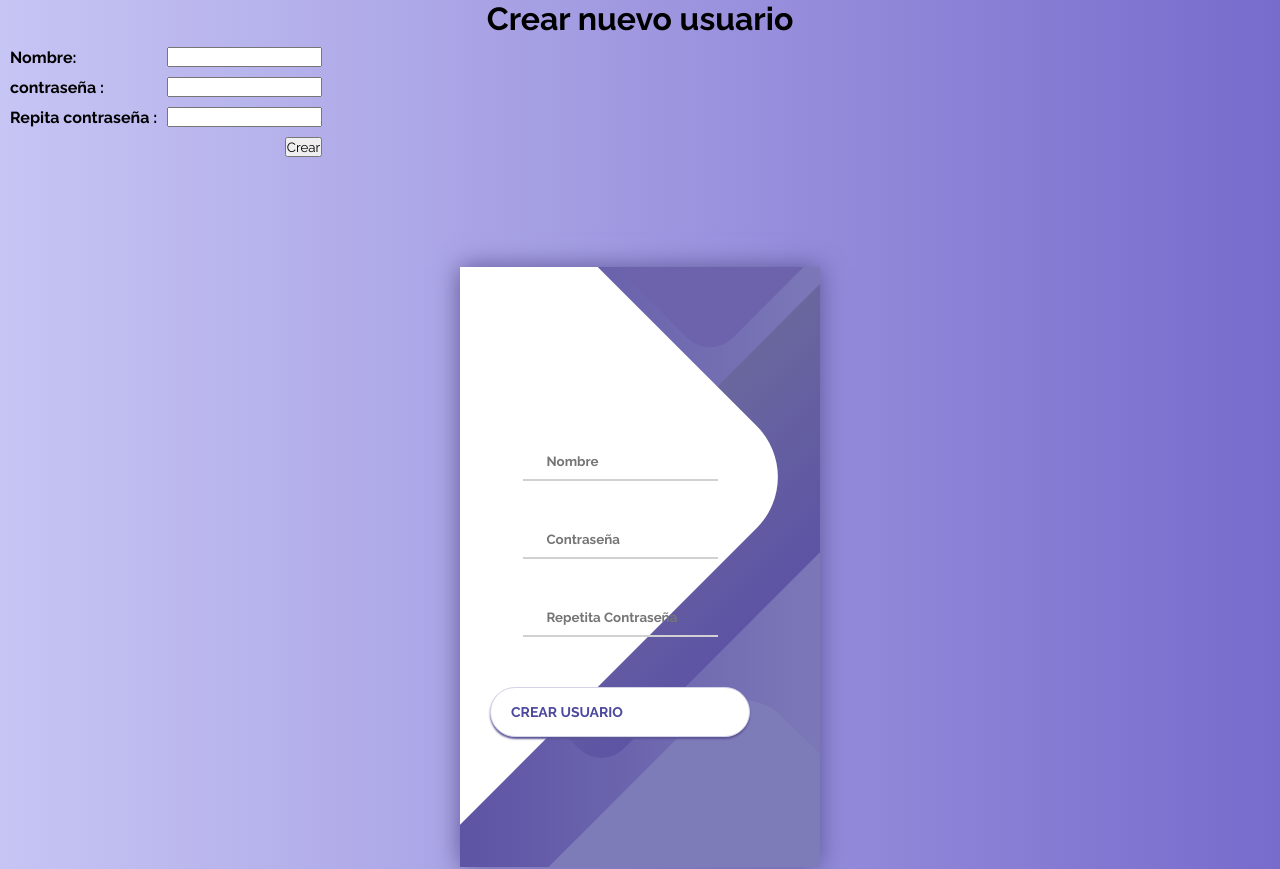
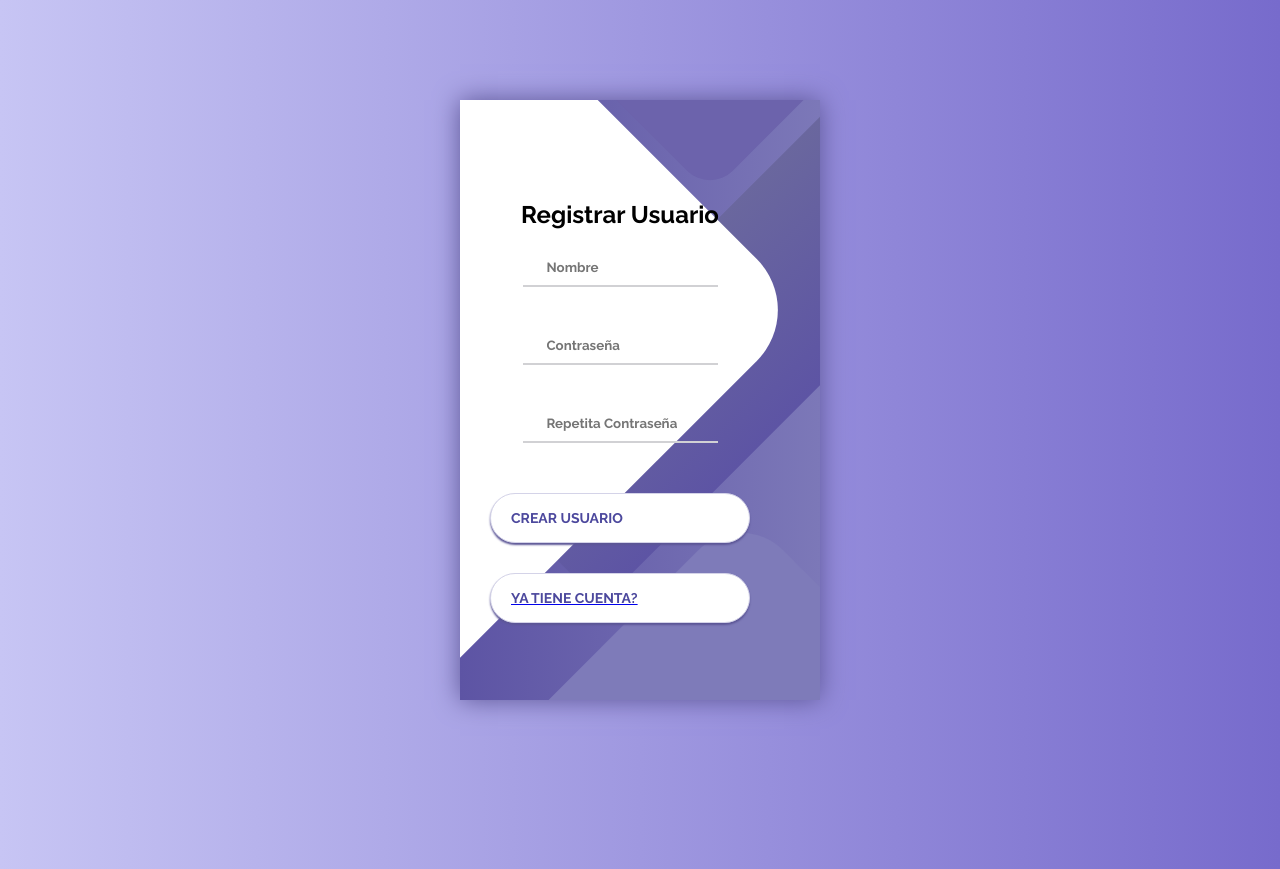
Before and after one commit to finance-leasing-web-app/TFfinanzas, a React (Create React App) app in the folder reactfinanzas/: page /usuario/crear in a window 1280 px wide. Shown: the top 869 px of the page. Built offline with nearby package versions, Linux system fonts and the light colour scheme.

Commit message:
Create User with new Design

```diff
--- a/reactfinanzas/src/Components/CrearUsuario.js
+++ b/reactfinanzas/src/Components/CrearUsuario.js
@@ -1,6 +1,7 @@
 import { useState } from "react";
 import axios from "axios";
 import { useNavigate } from "react-router-dom";
+import { Link } from "react-router-dom";
 
 const CrearUsuario = () => {
     const navigate = useNavigate();
@@ -22,49 +23,14 @@ const CrearUsuario = () => {
     }
     return (
         <div>
-            <h1>Crear nuevo usuario</h1>
-            <form onSubmit={handleSubmit}>
-            <table cellSpacing="10">
-                    <tbody>
-                        <tr>
-                            <th align ="left">
-                                <label>Nombre: </label>
-                            </th>
-                            <td>
-                                <input type="text" name="nombre" onChange={handleChange} />
-                            </td>
-                        </tr>
-                        <tr>
-                            <th align ="left">
-                                <label>contraseña :</label>
-                            </th>
-                            <td>
-                                <input type="password" name="contrasegna" onChange={handleChange} />
-                            </td>
-                        </tr>
-                        <tr>
-                            <th align ="left">
-                                <label>Repita contraseña :</label>
-                            </th>
-                            <td>
-                                <input type="password" nombre="contrasegna_" onChange={handleChange} />
-                            </td>
-                        </tr>
-                        <tr>
-                            <td colSpan="2" align ="right">
-                                <button>Crear</button>
-                            </td>
-                        </tr>
-                    </tbody>
-                </table>
-            </form>
                 <div class="container">
                     <div class="screen">
                         <div class="screen__content">
-                        <form class="login">
+                            <form class="login" onSubmit={handleSubmit}>
+                            <h2>Registrar Usuario</h2>
                                 <div class="login__field">
                                     <i class="login__icon fas fa-user"></i>
-                                <input type="text" class="login__input" placeholder="Nombre" name="nombre" onChange={handleChange}></input>
+                                    <input class="login__input" placeholder="Nombre" type="text" name="nombre" onChange={handleChange}></input>
                                 </div>
                                 <div class="login__field">
                                     <i class="login__icon fas fa-lock"></i>
@@ -75,13 +41,16 @@ const CrearUsuario = () => {
                                     <input type="password" class="login__input" placeholder="Repetita Contraseña" nombre="contrasegna_" onChange={handleChange}></input>
                                 </div>
                                 <button class="button login__submit">
-
                                     <span class="button__text">Crear Usuario</span>
-
                                     <i class="button__icon fas fa-chevron-right"></i>
                                 </button>
+                                <Link to="/">
+                                <button class="button register">
+                                    <span class="button__text">Ya tiene cuenta?</span>
+                                    <i class="button__icon fas fa-chevron-right"></i>
+                                </button>
+                                </Link>
                             </form>
-
                         </div>
                         <div class="screen__background">
                             <span class="screen__background__shape screen__background__shape4"></span>
@@ -92,6 +61,7 @@ const CrearUsuario = () => {
                     </div>
                 </div>
         </div>
+
     );
 }
 
--- a/reactfinanzas/src/Components/LogIn.css
+++ b/reactfinanzas/src/Components/LogIn.css
@@ -87,7 +87,7 @@ body {
 .login {
 	width: 320px;
 	padding: 30px;
-	padding-top: 156px;
+	padding-top: 100px;
 }
 
 .login__field {
--- a/reactfinanzas/src/Components/LogIn.js
+++ b/reactfinanzas/src/Components/LogIn.js
@@ -17,6 +17,7 @@ const LogIn = () => {
             <div class="screen">
                 <div class="screen__content">
                     <form class="login">
+                        <h1>Inicio de Sesión</h1>
                         <div class="login__field">
                             <i class="login__icon fas fa-user"></i>
                             <input type="text" class="login__input" placeholder="Usuario"></input>
@@ -25,18 +26,18 @@ const LogIn = () => {
                             <i class="login__icon fas fa-lock"></i>
                             <input type="password" class="login__input" placeholder="Contraseña"></input>
                         </div>
+                        <Link to="usuario/listar">
                         <button class="button login__submit">
-                            <Link to="usuario/listar">
                             <span class="button__text">Iniciar Sesión</span>
-                            </Link>
                             <i class="button__icon fas fa-chevron-right"></i>
                         </button>
+                        </Link>
+                        <Link to="usuario/crear">
                         <button class="button register">
-                            <Link to="usuario/crear">
                             <span class="button__text">Registrarse</span>
-                            </Link>
                             <i class="button__icon fas fa-chevron-right"></i>
                         </button>
+                        </Link>
                     </form>
 
                 </div>
```
Lines whose indentation alone changed are shown as unchanged.
